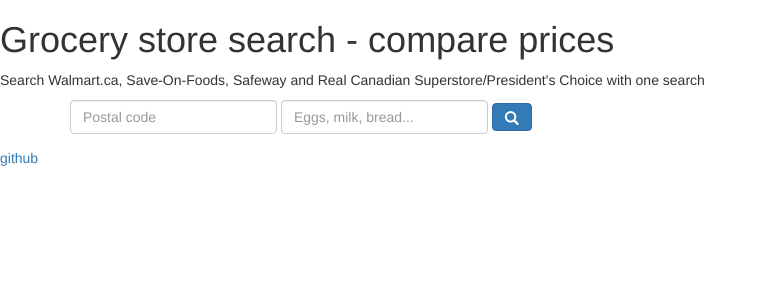
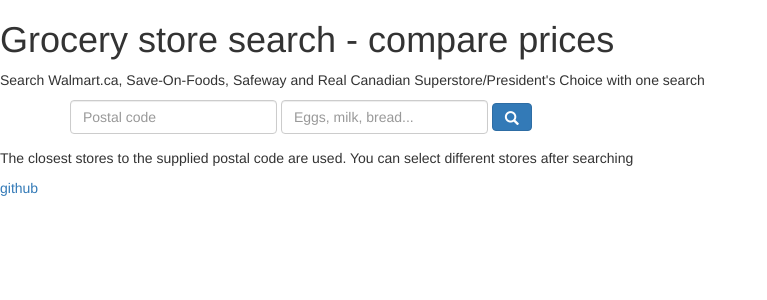
Before and after one commit to snacsnoc/grocery-app, a Flask app: page / in a window 1280 px wide. Shown: the top 300 px of the page, without its empty margins (0-767 px from the left). Run offline with Flask 2, Linux system fonts and the light colour scheme.

Commit message:
Add store switching :D

```diff
--- a/app.py
+++ b/app.py
@@ -30,7 +30,7 @@
 
 @app.route("/search", methods=("GET", "POST"))
 def search():
-    print(request)
+    print(request.form)
     if "query" not in request.form or "postal_code" not in request.form:
         raise ValueError("Missing query or postal_code in request.form")
 
@@ -62,10 +62,20 @@
         raise Exception("No geo coords!")
 
     d = products_data.search_stores_pc(latitude, longitude, store_brand="superstore")
+
+    #Set stores by user form selection
+    if request.form["pc-store-select"]:
+        pc_store_id = request.form["pc-store-select"]
+    else:
+        pc_store_id = d["ResultList"][0]["Attributes"][0]["AttributeValue"]
+
     e = products_data.search_stores_saveon(latitude, longitude)
 
-    pc_store_id = d["ResultList"][0]["Attributes"][0]["AttributeValue"]
-    saveon_store_id = e["items"][0]["retailerStoreId"]
+    if request.form["saveon-store-select"]:
+        saveon_store_id = request.form["saveon-store-select"]
+    else:
+        saveon_store_id = e["items"][0]["retailerStoreId"]
+
     walmart_store = products_data.search_stores_walmart(postal_code)
 
     # Set default stores (closest store)
@@ -112,6 +122,7 @@
         }
     else:
         search_data = {
+            "query": query,
             "store_name": {
                 "pc": d["ResultList"][0]["Name"],
                 "saveon": e["items"][0]["name"],
--- a/templates/index.html
+++ b/templates/index.html
@@ -25,7 +25,7 @@
         </div>
     </form>
 </div>
-
+<p>The closest stores to the supplied postal code are used. You can select different stores after searching</p>
 <footer><a href="https://github.com/snacsnoc/grocery-app">github</a></footer>
 {% if result_data['debug_mode'] == "TRUE" %}
 {{ result_data['debug_mode'] }}
```
Also changed, not shown: templates/search.html (+5 -2 lines).
